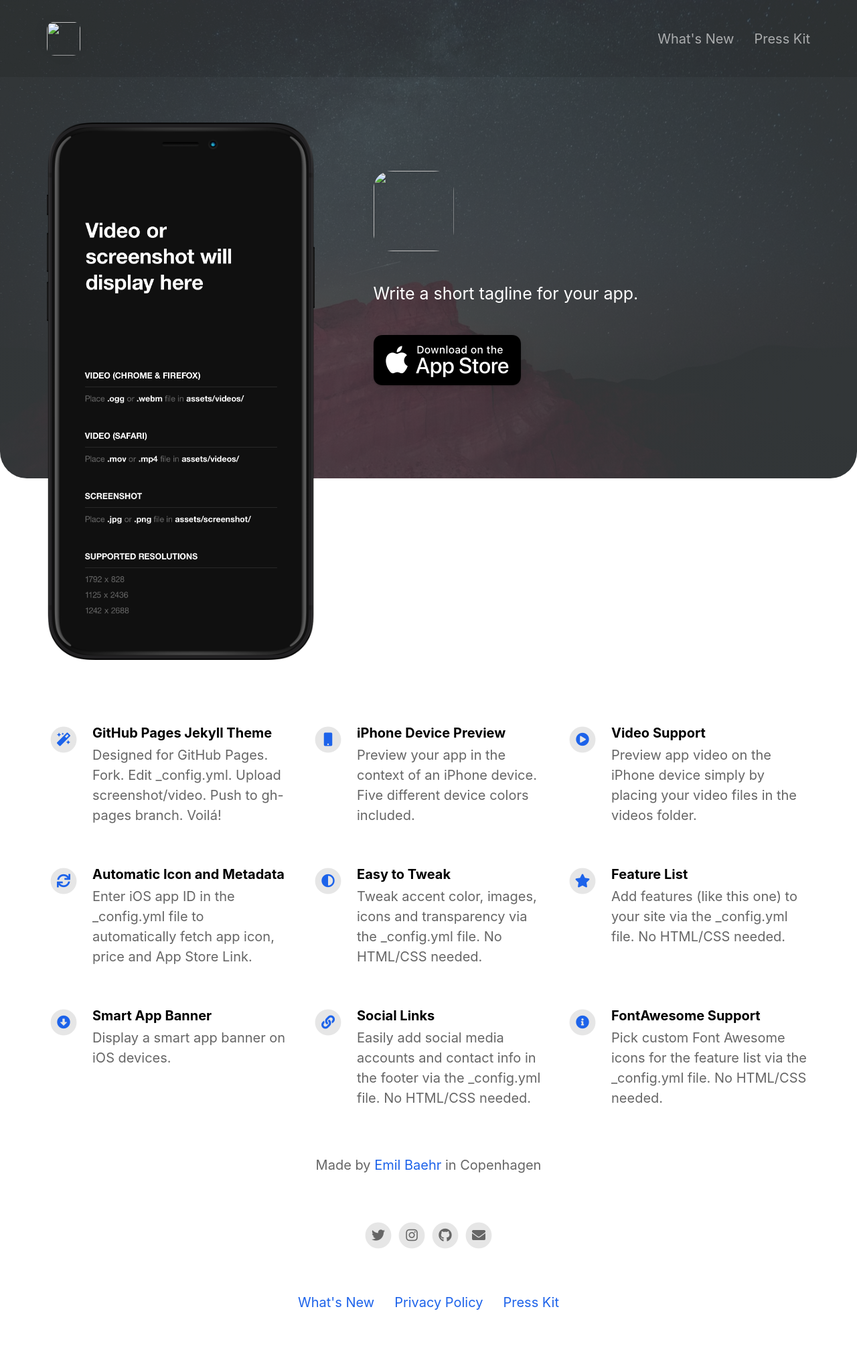
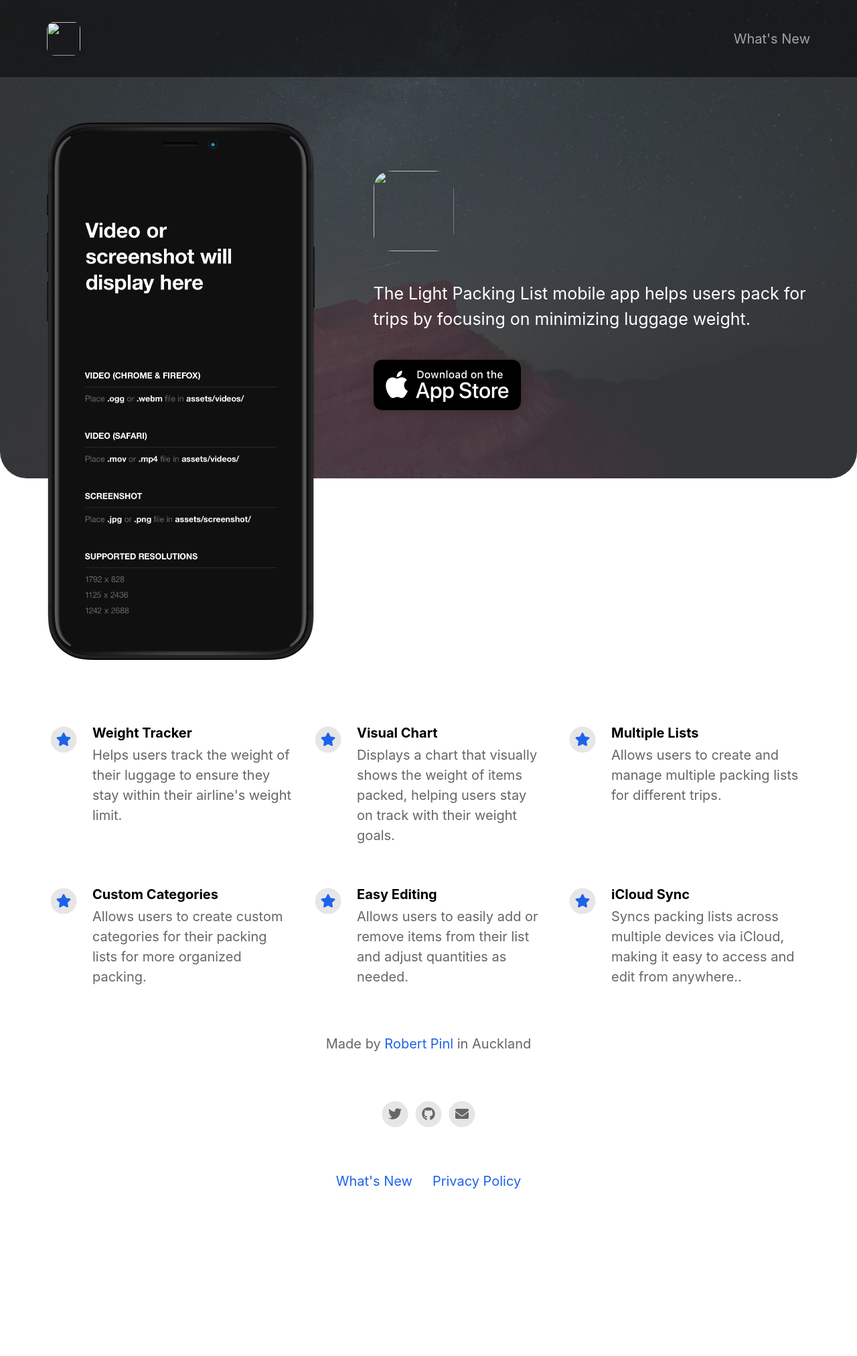
Before and after one commit to lightpackinglist/lightpackinglist.github.io, a Jekyll site: the page built from index.html, in a window 1280 px wide. Shown: the whole page at 67% size. Built offline with Jekyll 4.4.1, drawn with Linux system fonts in a browser that asks for light colours; nearby versions of some CDN libraries; after the commit the page ends 1843 px from its top, so only the background shows below that.

Commit message:
Update _config.yml

```diff
--- a/_config.yml
+++ b/_config.yml
@@ -2,32 +2,32 @@
 page_title                                :                                           # Automatically populates with app name if not set and if iOS app ID is set. Otherwise enter manually.
 
 # App Info
-ios_app_id                                : 1234793120                                # Required. Enter iOS app ID to automatically populate name, price and icons (e.g. 718043190).
+ios_app_id                                : 1589485873                                # Required. Enter iOS app ID to automatically populate name, price and icons (e.g. 718043190).
 ios_app_country                           : us                                        # Required outside USA. Enter 2 letter country code as in https://en.wikipedia.org/wiki/ISO_3166-1_alpha-2
 
 appstore_link                             :                                           # Automatically populates if not set and if iOS app ID is set. Otherwise enter manually.
 playstore_link                            :                                           # Enter Google Play Store URL.
-presskit_download_link                    : https://emilbaehr.com                                          # Enter a link to downloadable file or (e.g. public Dropbox link to a .zip file).
+presskit_download_link                    :                                           # Enter a link to downloadable file or (e.g. public Dropbox link to a .zip file).
                                                                                       # Or upload your press kit file to assets and set path accordingly (e.g. "assets/your_press_kit.zip").
 
 app_icon                                  : # assets/appicon.png                      # Automatically populates if not set and if iOS app ID is set.  Otherwise enter path to icon file manually.
 app_name                                  :                                           # Automatically populates if not set and if iOS app ID is set.  Otherwise enter manually.
 app_price                                 :                                           # Automatically populates if not set and if iOS app ID is set.  Otherwise enter manually.
-app_description                           : Write a short tagline for your app.
+app_description                           : The Light Packing List mobile app helps users pack for trips by focusing on minimizing luggage weight.
 
 enable_smart_app_banner                   : true                                      # Set to true to show a smart app banner at top of page on mobile devices.
 
 
 
 # Information About Yourself
-your_name                                 : Emil Baehr
-your_link                                 : https://emilbaehr.com
-your_city                                 : Copenhagen
-email_address                             : emil.baehr@gmail.com
+your_name                                 : Robert Pinl
+your_link                                 : https://robertpinl.github.io/
+your_city                                 : Auckland
+email_address                             : robert.pinl@icloud.com
 facebook_username                         :
-instagram_username                        : ebaehr
-twitter_username                          : ebaehr
-github_username                           : emilbaehr
+instagram_username                        :
+twitter_username                          : roertpinl
+github_username                           : robertpinl
 youtube_username                          :
 
 
@@ -35,41 +35,30 @@ youtube_username                          :
 # Feature List                            Edit, add or remove features to be presented.
 features                                  :
 
-  - title                                 : GitHub Pages Jekyll Theme
-    description                           : Designed for GitHub Pages. Fork. Edit _config.yml. Upload screenshot/video. Push to gh-pages branch. Voilá!
-    fontawesome_icon_name                 : magic
-
-  - title                                 : iPhone Device Preview
-    description                           : Preview your app in the context of an iPhone device. Five different device colors included.
-    fontawesome_icon_name                 : mobile
-
-  - title                                 : Video Support
-    description                           : Preview app video on the iPhone device simply by placing your video files in the videos folder.
-    fontawesome_icon_name                 : play-circle
-
-  - title                                 : Automatic Icon and Metadata
-    description                           : Enter iOS app ID in the _config.yml file to automatically fetch app icon, price and App Store Link.
-    fontawesome_icon_name                 : sync
-
-  - title                                 : Easy to Tweak
-    description                           : Tweak accent color, images, icons and transparency via the _config.yml file. No HTML/CSS needed.
-    fontawesome_icon_name                 : adjust
-
-  - title                                 : Feature List
-    description                           : Add features (like this one) to your site via the _config.yml file. No HTML/CSS needed.
+  - title                                 : Weight Tracker
+    description                           : Helps users track the weight of their luggage to ensure they stay within their airline's weight limit.
     fontawesome_icon_name                 : star
 
-  - title                                 : Smart App Banner
-    description                           : Display a smart app banner on iOS devices.
-    fontawesome_icon_name                 : arrow-alt-circle-down
+  - title                                 : Visual Chart
+    description                           : Displays a chart that visually shows the weight of items packed, helping users stay on track with their weight goals.
+    fontawesome_icon_name                 : star
 
-  - title                                 : Social Links
-    description                           : Easily add social media accounts and contact info in the footer via the _config.yml file. No HTML/CSS needed.
-    fontawesome_icon_name                 : link
+  - title                                 : Multiple Lists
+    description                           : Allows users to create and manage multiple packing lists for different trips.
+    fontawesome_icon_name                 : star
 
-  - title                                 : FontAwesome Support
-    description                           : Pick custom Font Awesome icons for the feature list via the _config.yml file. No HTML/CSS needed.
-    fontawesome_icon_name                 : info-circle
+  - title                                 : Custom Categories
+    description                           : Allows users to create custom categories for their packing lists for more organized packing.
+    fontawesome_icon_name                 : star
+
+  - title                                 : Easy Editing
+    description                           : Allows users to easily add or remove items from their list and adjust quantities as needed.
+    fontawesome_icon_name                 : star
+
+  - title                                 : iCloud Sync
+    description                           : Syncs packing lists across multiple devices via iCloud, making it easy to access and edit from anywhere..
+    fontawesome_icon_name                 : star
+
 
   - title                                 : # New Feature Title
     description                           : # New Feature Description
@@ -79,7 +68,7 @@ features                                  :
 
 # Theme Settings
 topbar_color                              : "#000000"
-topbar_transparency                       : 0.1
+topbar_transparency                       : 0.5
 topbar_title_color                        : "#ffffff"
 
 cover_image                               : assets/headerimage.png                    # Replace with alternative image path or image URL.
```
